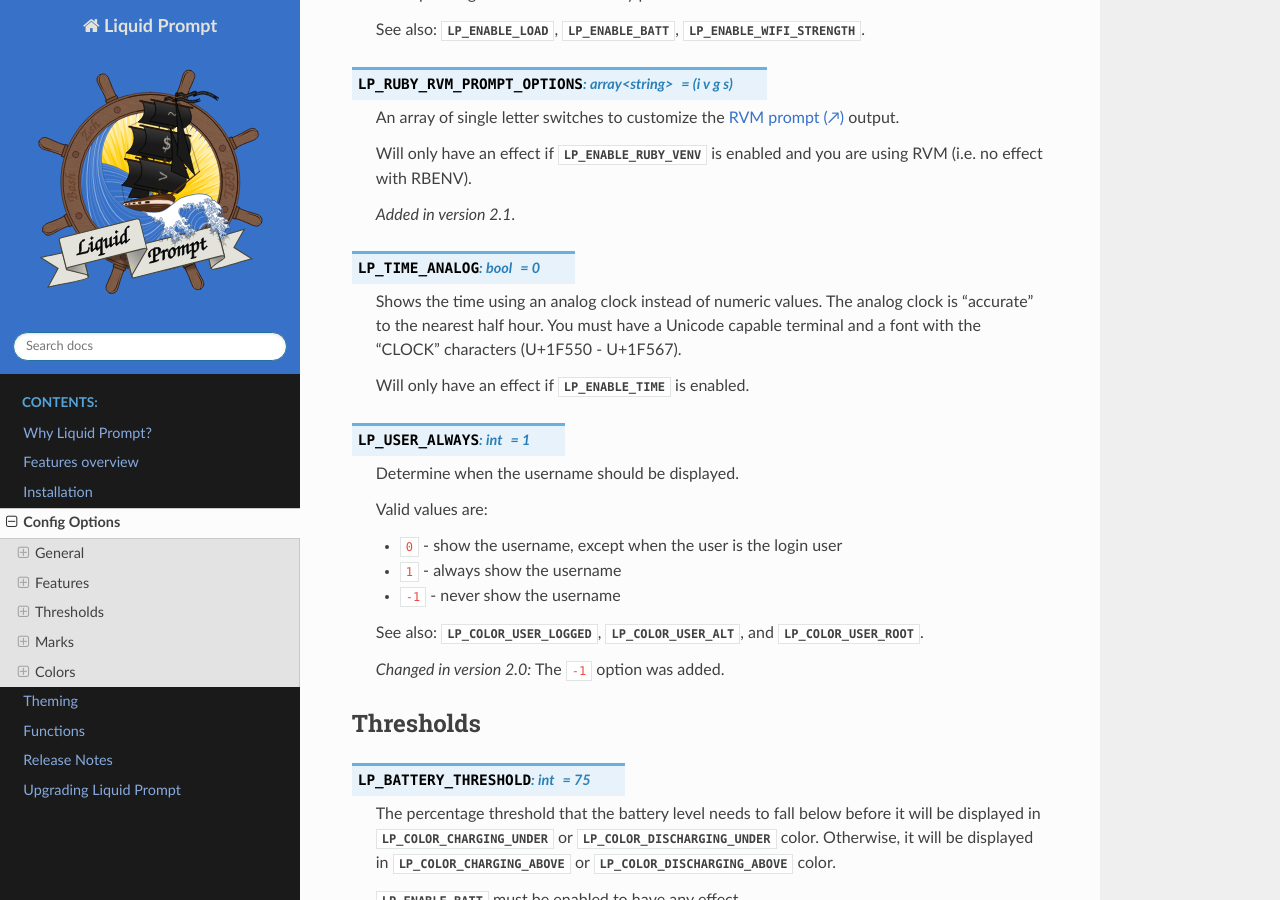
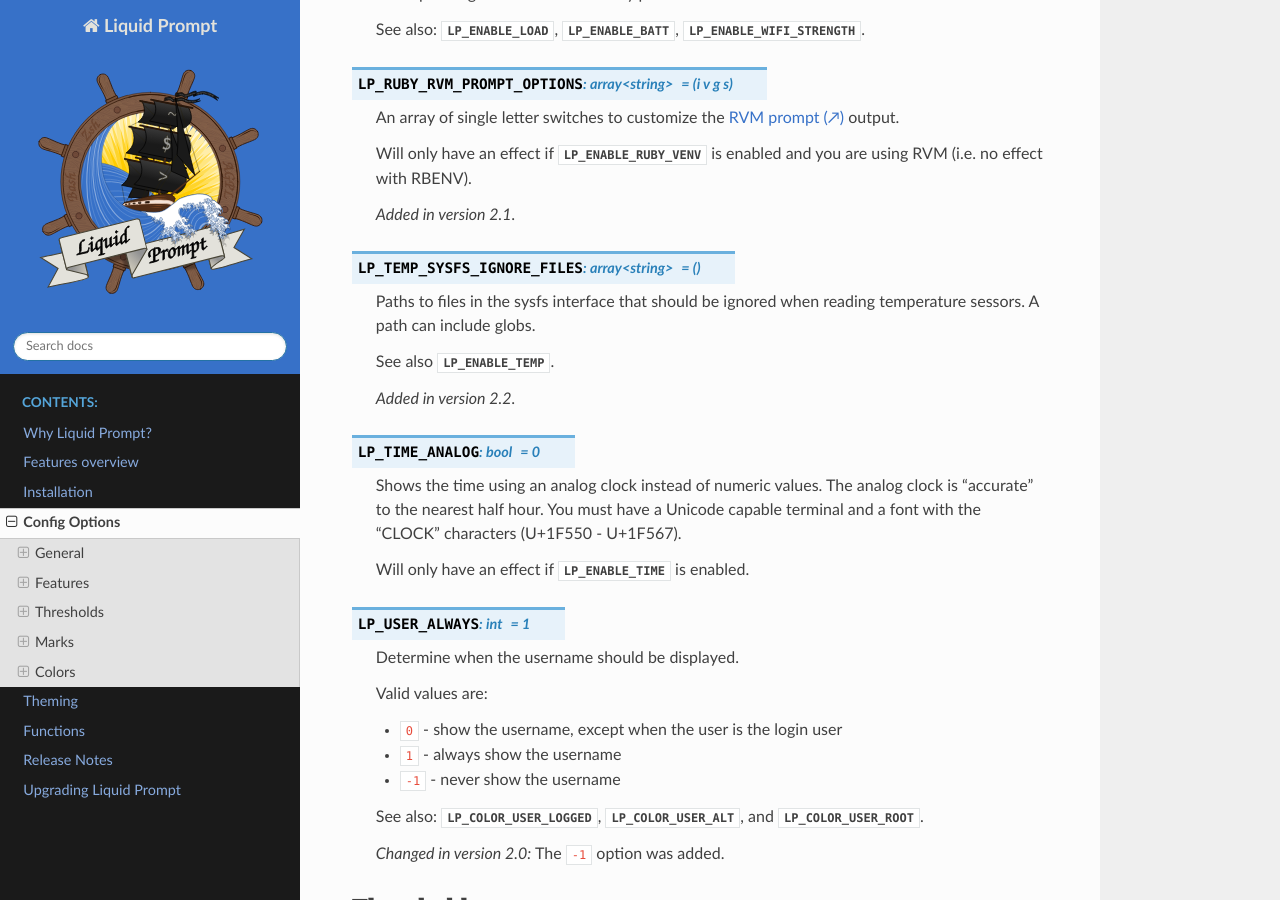
Before and after one commit to liquidprompt/liquidprompt, a Sphinx documentation site: the page built from docs/config.rst, in a window 1280 px wide and 900 px high, scrolled down 19916 px. Built offline with Sphinx 7.4.7 and the Read the Docs theme 2.0.0, drawn with Linux system fonts in a browser that asks for light colours; cross-references to code outside the pages are shown as plain code; some of the changed text lies outside the part shown.

Commit message:
Add LP_TEMP_SYSFS_IGNORE_FILES feature
Any files in this array will be ignored when reading temperatures.

Closes #807

```diff
--- a/docs/config.rst
+++ b/docs/config.rst
@@ -1006,8 +1006,8 @@ Features
    Will be disabled if neither ``sensors`` nor ``acpi`` are found, or fails to
    read from the Linux sysfs system.
 
-   See also: :attr:`LP_TEMP_THRESHOLD`, :attr:`LP_MARK_TEMP`, and
-   :attr:`LP_COLORMAP`.
+   See also: :attr:`LP_TEMP_THRESHOLD`, :attr:`LP_MARK_TEMP`,
+   :attr:`LP_COLORMAP`, and :attr:`LP_TEMP_SYSFS_IGNORE_FILES`.
 
 .. attribute:: LP_ENABLE_TERRAFORM
    :type: bool
@@ -1220,6 +1220,17 @@ Features
    .. _`RVM prompt`: https://rvm.io/workflow/prompt
 
    .. versionadded:: 2.1
+
+.. attribute:: LP_TEMP_SYSFS_IGNORE_FILES
+   :type: array<string>
+   :value: ()
+
+   Paths to files in the sysfs interface that should be ignored when reading
+   temperature sessors. A path can include globs.
+
+   See also :attr:`LP_ENABLE_TEMP`.
+
+   .. versionadded:: 2.2
 
 .. attribute:: LP_TIME_ANALOG
    :type: bool
```
Also changed, not shown: 1 other file.
